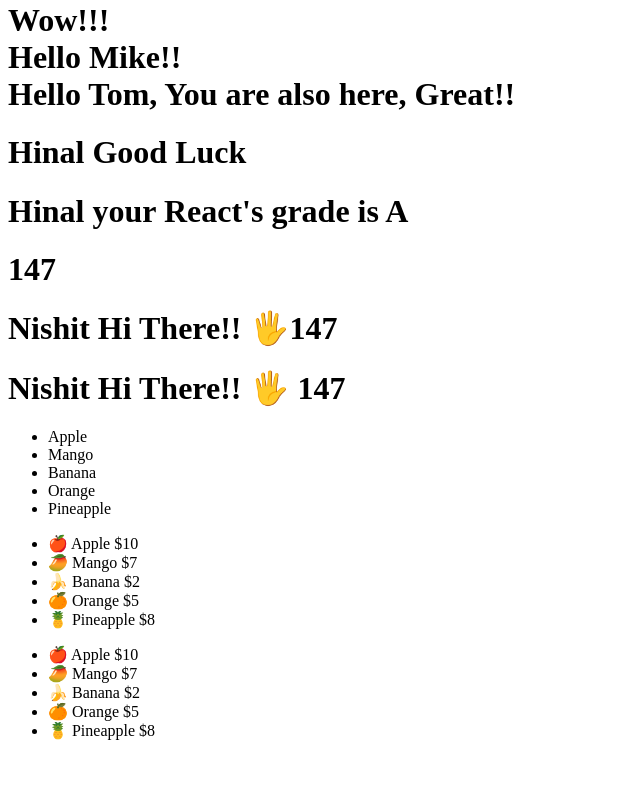
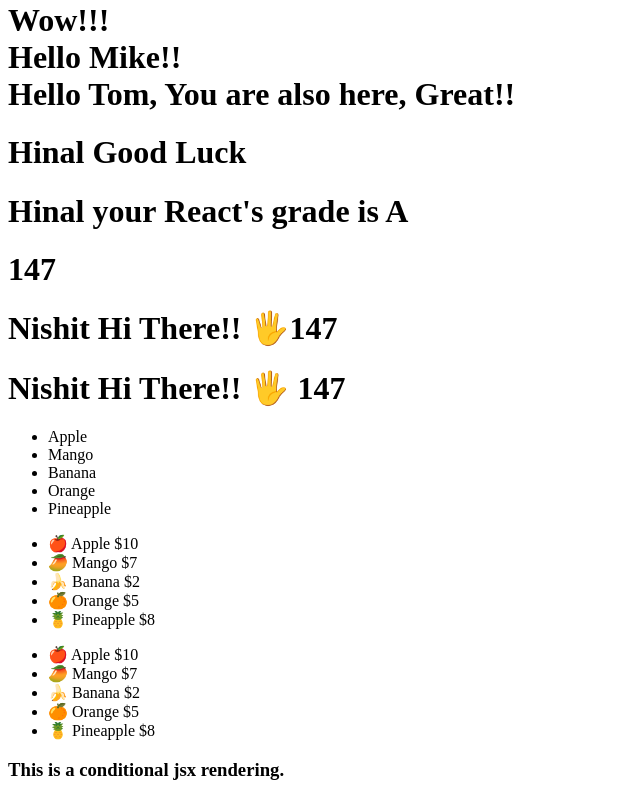
Before and after one commit to HinalPatel0607/React-Learning, a React (Vite) app in the folder React/: page / in a window 1280 px wide. Shown: the part 1163-1963 px from the top of the page, without its empty margins (0-640 px from the left). Before the commit the page ends 1919 px from the top, so only its background shows below. Built offline with nearby package versions, Linux system fonts and the light colour scheme.

Commit message:
Rendering JSX Conditionally

```diff
--- a/React/src/App.jsx
+++ b/React/src/App.jsx
@@ -8,6 +8,7 @@
 import RenderArray from "./components/RenderArray";
 import RenderArrayOfObjects from "./components/RenderArrayOfObjects";
 import FruitsObject from "./components/FruitsObject";
+import RenderingJSXConditionally from "./components/RenderingJSXConditionally";
 
 function App() {
   const seatNumbers = [1, 4, 7];
@@ -33,6 +34,7 @@
       <RenderArray />
       <RenderArrayOfObjects />
       <FruitsObject />
+      <RenderingJSXConditionally />
     </div>
   );
 }
--- /dev/null
+++ b/React/src/components/RenderingJSXConditionally.jsx
@@ -0,0 +1,17 @@
+function RenderingJSXConditionally() {
+  const display = true;
+  if (display) {
+    return (
+      <div>
+        <h3>This is a conditional jsx rendering.</h3>
+      </div>
+    );
+  } else {
+    return (
+      <div>
+        <h3>Code Everyday</h3>
+      </div>
+    );
+  }
+}
+export default RenderingJSXConditionally;
```
